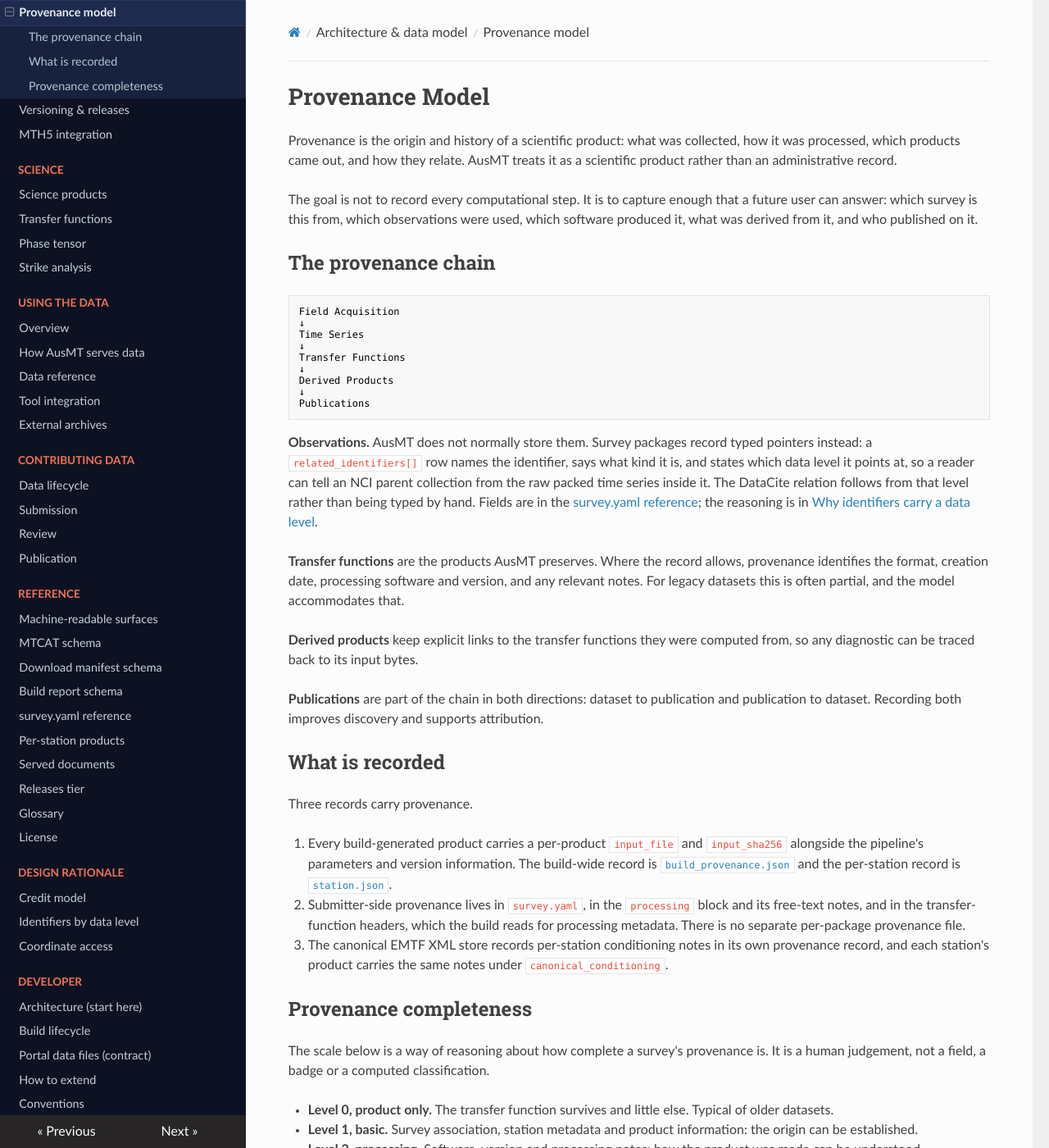
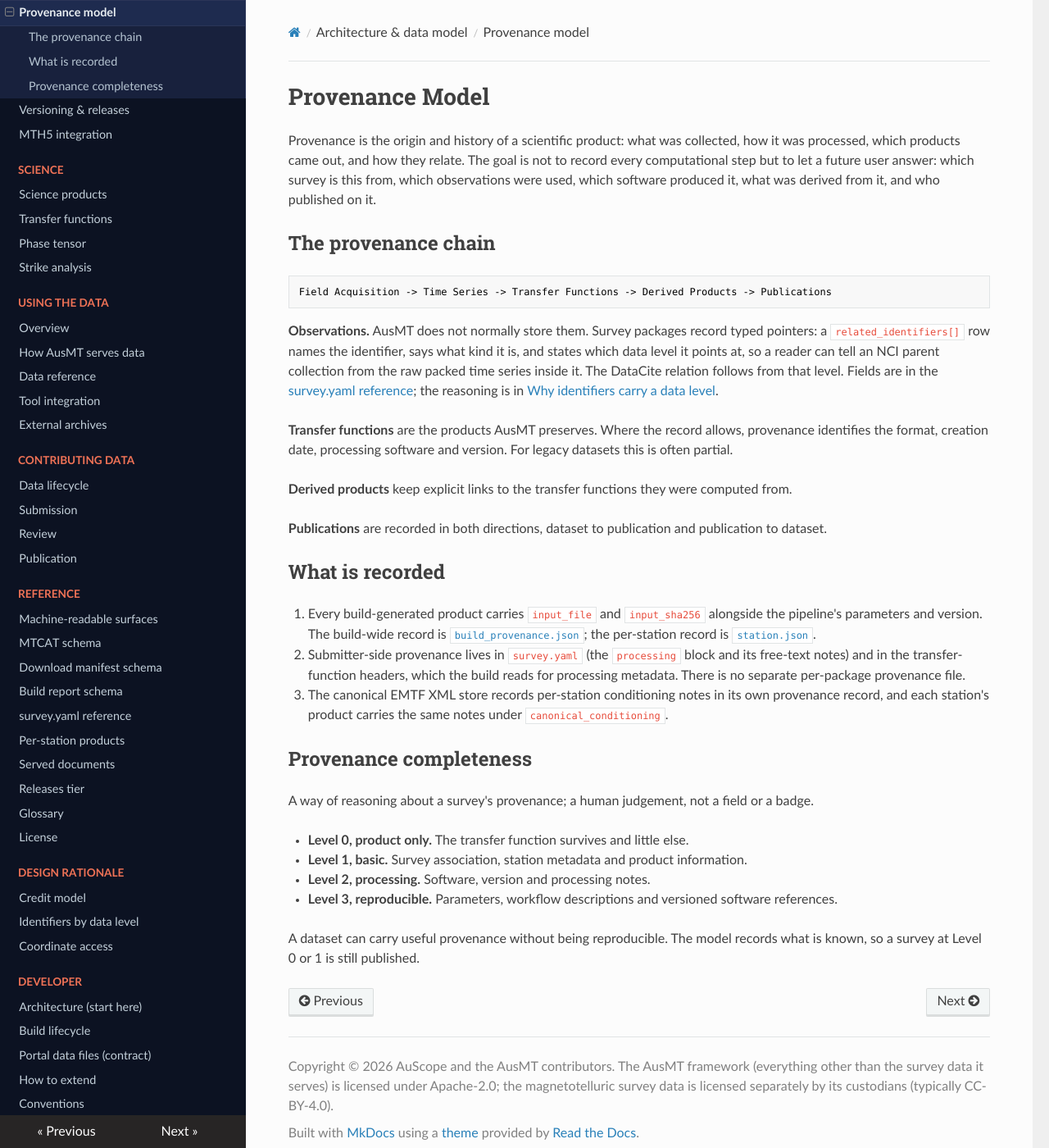
Before and after one commit to bvkay/ausmt, an MkDocs documentation site: the page built from docs/docs/data-model/provenance.md, in a window 1280 px wide and 1400 px high. Shown: the whole window at 82% size. Built offline with MkDocs 1.6.1, drawn with Linux system fonts in a browser that asks for light colours; nearby versions of some CDN libraries; some of the changed text lies outside the part shown.

Commit message:
docs: condense the architecture and data-model pages
repositories, survey-package, metadata-model, provenance, versioning and mth5 cut to their essentials in
the house voice. Every path, flag, identifier form and rule stays; the variant-tag and release
mechanics keep their detail because no other page holds them.

````diff
--- a/docs/docs/data-model/provenance.md
+++ b/docs/docs/data-model/provenance.md
@@ -1,75 +1,50 @@
 # Provenance Model
 
-Provenance is the origin and history of a scientific product: what was collected, how it was
-processed, which products came out, and how they relate. AusMT treats it as a scientific
-product rather than an administrative record.
-
-The goal is not to record every computational step. It is to capture enough that a future user
-can answer: which survey is this from, which observations were used, which software produced
-it, what was derived from it, and who published on it.
+Provenance is the origin and history of a scientific product: what was collected, how it was processed,
+which products came out, and how they relate. The goal is not to record every computational step but
+to let a future user answer: which survey is this from, which observations were used, which software
+produced it, what was derived from it, and who published on it.
 
 ## The provenance chain
 
 ```text
-Field Acquisition
-↓
-Time Series
-↓
-Transfer Functions
-↓
-Derived Products
-↓
-Publications
+Field Acquisition -> Time Series -> Transfer Functions -> Derived Products -> Publications
 ```
 
-**Observations.** AusMT does not normally store them. Survey packages record typed pointers
-instead: a `related_identifiers[]` row names the identifier, says what kind it is, and states
-which data level it points at, so a reader can tell an NCI parent collection from the raw
-packed time series inside it. The DataCite relation follows from that level rather than being
-typed by hand. Fields are in the
-[survey.yaml reference](../reference/survey-yaml.md#6-identifiers-by-data-level); the reasoning
-is in [Why identifiers carry a data level](../rationale/identifiers-by-level.md).
+**Observations.** AusMT does not normally store them. Survey packages record typed pointers: a
+`related_identifiers[]` row names the identifier, says what kind it is, and states which data level it
+points at, so a reader can tell an NCI parent collection from the raw packed time series inside it.
+The DataCite relation follows from that level. Fields are in the
+[survey.yaml reference](../reference/survey-yaml.md#6-identifiers-by-data-level); the reasoning is in
+[Why identifiers carry a data level](../rationale/identifiers-by-level.md).
 
-**Transfer functions** are the products AusMT preserves. Where the record allows, provenance
-identifies the format, creation date, processing software and version, and any relevant notes.
-For legacy datasets this is often partial, and the model accommodates that.
+**Transfer functions** are the products AusMT preserves. Where the record allows, provenance identifies
+the format, creation date, processing software and version. For legacy datasets this is often partial.
 
-**Derived products** keep explicit links to the transfer functions they were computed from, so
-any diagnostic can be traced back to its input bytes.
+**Derived products** keep explicit links to the transfer functions they were computed from.
 
-**Publications** are part of the chain in both directions: dataset to publication and
-publication to dataset. Recording both improves discovery and supports attribution.
+**Publications** are recorded in both directions, dataset to publication and publication to dataset.
 
 ## What is recorded
 
-Three records carry provenance.
-
-1. Every build-generated product carries a per-product `input_file` and `input_sha256` alongside
-   the pipeline's parameters and version information. The build-wide record is
-   [`build_provenance.json`](../reference/portal-documents.md#build_provenancejson) and the
-   per-station record is
-   [`station.json`](../reference/station-products.md#111-provenance).
-2. Submitter-side provenance lives in `survey.yaml`, in the `processing` block and its free-text
-   notes, and in the transfer-function headers, which the build reads for processing metadata.
-   There is no separate per-package provenance file.
-3. The canonical EMTF XML store records per-station conditioning notes in its own provenance
-   record, and each station's product carries the same notes under `canonical_conditioning`.
+1. Every build-generated product carries `input_file` and `input_sha256` alongside the pipeline's
+   parameters and version. The build-wide record is
+   [`build_provenance.json`](../reference/portal-documents.md#build_provenancejson); the per-station
+   record is [`station.json`](../reference/station-products.md#111-provenance).
+2. Submitter-side provenance lives in `survey.yaml` (the `processing` block and its free-text notes)
+   and in the transfer-function headers, which the build reads for processing metadata. There is no
+   separate per-package provenance file.
+3. The canonical EMTF XML store records per-station conditioning notes in its own provenance record,
+   and each station's product carries the same notes under `canonical_conditioning`.
 
 ## Provenance completeness
 
-The scale below is a way of reasoning about how complete a survey's provenance is. It is a human
-judgement, not a field, a badge or a computed classification.
+A way of reasoning about a survey's provenance; a human judgement, not a field or a badge.
 
-- **Level 0, product only.** The transfer function survives and little else. Typical of older
-  datasets.
-- **Level 1, basic.** Survey association, station metadata and product information: the origin
-  can be established.
-- **Level 2, processing.** Software, version and processing notes: how the product was made
-  can be understood.
-- **Level 3, reproducible.** Parameters, workflow descriptions and versioned software
-  references: all or part of the products can be regenerated.
+- **Level 0, product only.** The transfer function survives and little else.
+- **Level 1, basic.** Survey association, station metadata and product information.
+- **Level 2, processing.** Software, version and processing notes.
+- **Level 3, reproducible.** Parameters, workflow descriptions and versioned software references.
 
-A dataset can carry useful provenance without being reproducible: the software may be gone, the
-workflow may never have been written down, the time series may not have survived. The model
-records what is known rather than requiring what would be ideal, so a survey at Level 0 or 1 is
-still published.
+A dataset can carry useful provenance without being reproducible. The model records what is known, so
+a survey at Level 0 or 1 is still published.
````
Also changed, not shown: docs/docs/architecture/repositories.md (+34 -59 lines), docs/docs/data-model/metadata-model.md (+23 -36 lines), docs/docs/data-model/mth5.md (+20 -32 lines), docs/docs/data-model/survey-package.md (+26 -51 lines), docs/docs/data-model/versioning.md (+39 -58 lines).
